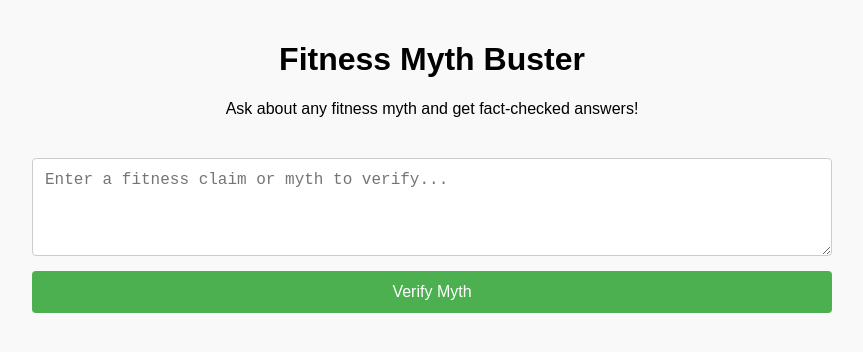
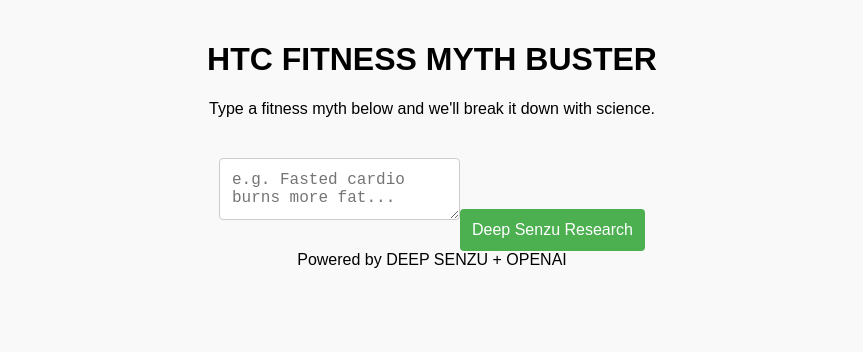
Before and after one commit to kegz1/fitness-myth-buster-clean, a React (Create React App) app in the folder frontend/: page / in a window 1280 px wide. Shown: the top 352 px of the page, without its empty margins (208-1071 px from the left). Built offline with nearby package versions, Linux system fonts and the light colour scheme.

Commit message:
Update App.js

```diff
--- a/frontend/src/App.js
+++ b/frontend/src/App.js
@@ -2,28 +2,36 @@
 import './App.css';
 
 function App() {
-  const [mythQuestion, setMythQuestion] = useState('');
-  const [response, setResponse] = useState('');
+  const [inputValue, setInputValue] = useState('');
   const [isLoading, setIsLoading] = useState(false);
+  const [result, setResult] = useState(null);
+  const [error, setError] = useState(null);
 
-  const handleSubmit = async (e) => {
-    e.preventDefault();
+  const handleSubmit = async () => {
+    if (!inputValue.trim()) return;
     setIsLoading(true);
+    setError(null);
+    setResult(null);
 
     try {
-      const result = await fetch('https://fitness-myth-backend.onrender.com/api/verify-myth', {
+      const response = await fetch('https://fitness-myth-backend.onrender.com/api/debunk', {
         method: 'POST',
         headers: {
           'Content-Type': 'application/json',
         },
-        body: JSON.stringify({ question: mythQuestion }),
+        body: JSON.stringify({ claim: inputValue }),
       });
 
-      const data = await result.json();
-      setResponse(data.response);
-    } catch (error) {
-      console.error('Error:', error);
-      setResponse('Error connecting to the server. Please try again.');
+      const data = await response.json();
+
+      if (data.result) {
+        setResult(data.result);
+      } else {
+        setError('No response received from backend.');
+      }
+    } catch (err) {
+      console.error(err);
+      setError('Something went wrong while connecting to the backend.');
     } finally {
       setIsLoading(false);
     }
@@ -31,34 +39,43 @@
 
   return (
     <div className="App">
+      <div className="app-container">
         <header className="App-header">
-        <h1>Fitness Myth Buster</h1>
-        <p>Ask about any fitness myth and get fact-checked answers!</p>
+          <h1>HTC FITNESS MYTH BUSTER</h1>
+          <p>Type a fitness myth below and we'll break it down with science.</p>
         </header>
 
         <main>
-        <form onSubmit={handleSubmit}>
+          <div className="myth-form">
             <textarea
-            value={mythQuestion}
-            onChange={(e) => setMythQuestion(e.target.value)}
-            placeholder="Enter a fitness claim or myth to verify..."
-            rows={4}
-            required
+              className="myth-input"
+              value={inputValue}
+              onChange={(e) => setInputValue(e.target.value)}
+              placeholder="e.g. Fasted cardio burns more fat..."
             />
-          <button type="submit" disabled={isLoading}>
-            {isLoading ? 'Checking...' : 'Verify Myth'}
+            <button className="submit-button" onClick={handleSubmit} disabled={isLoading}>
+              {isLoading ? 'Thinking...' : 'Deep Senzu Research'}
             </button>
-        </form>
+          </div>
 
-        {response && (
-          <div className="response-container">
-            <h2>Analysis:</h2>
-            <div className="response-text">
-              {response}
+          {isLoading && (
+            <div className="loading-container">
+              <div className="loading-spinner"></div>
+              <div>Analyzing Myth...</div>
             </div>
+          )}
+
+          {error && <div className="error-message">{error}</div>}
+
+          {result && (
+            <div className="result-container">
+              <pre className="result-content">{result}</pre>
             </div>
           )}
         </main>
+
+        <footer className="App-footer">Powered by DEEP SENZU + OPENAI</footer>
+      </div>
     </div>
   );
 }
```
Lines whose indentation alone changed are shown as unchanged.
